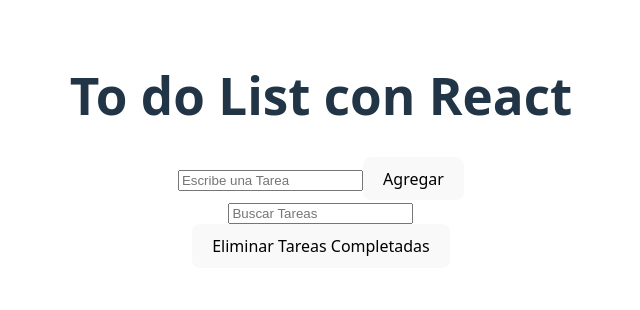
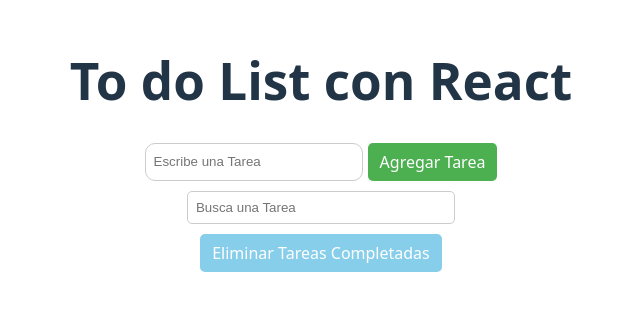
Before and after one commit to AlexFTF-art/To-Do-App-React, a React (Vite) app: page / in a window 1280 px wide. Shown: the part 250-560 px from the top of the page, without its empty margins (319-959 px from the left). Built offline with nearby package versions, Linux system fonts and the light colour scheme.

Commit message:
Componentes y estilo funcionando

```diff
--- a/src/App.jsx
+++ b/src/App.jsx
@@ -1,6 +1,9 @@
 import { useState } from 'react'
 import './App.css'
-import TaskItem from './components/TaskItem';
+import TaskItem from './components/TaskItem/TaskItem';
+import AddTask from './components/AddTask/AddTask';
+import SearchTask from './components/Filter/SearchTask';
+import DeleteCompBtn from './components/DeleteBtn/DeleteCompBtn';
 
 function App() {
 
@@ -67,19 +70,21 @@
 
 
         {/* NewTask */}
-        <div>
-          <input type="text" placeholder='Escribe una Tarea' value={newTask}
-            onChange={(e) => setNewTask(e.target.value)}/>
-          <button onClick={addTask}>Agregar</button>
-        </div>
+        <AddTask
+          newTask={newTask}
+          setNewTask={setNewTask}
+          addTask={addTask}
+        />
 
         {/* Filter */}
-        <div>
-          <input type="text" placeholder='Buscar Tareas' value={filter}
-            onChange={(e) => setFilter(e.target.value)}/>
-        </div>
+        <SearchTask
+          filter={filter}
+          setFilter={setFilter}
+        />
 
-        <button onClick={deleteCompleteTasks}>Eliminar Tareas Completadas</button>
+        <DeleteCompBtn
+          deleteCompleteTasks={deleteCompleteTasks}
+        />
 
         {/* Contenedor agregar map y classname*/}
         <div>
--- /dev/null
+++ b/src/components/AddTask/AddTask.css
@@ -0,0 +1,26 @@
+.task-container {
+  display: flex;
+  justify-content: center;
+  margin: 10px 0;
+}
+
+.input-container {
+  padding: 8px;
+  width: 200px;
+  margin-right: 5px;
+  border-radius: 10px;
+  border: 1px solid #ccc;
+}
+
+.btn-add {
+  padding: 8px 12px;
+  border: none;
+  border-radius: 5px;
+  cursor: pointer;
+  background-color: #4CAF50;
+  color: white;
+}
+
+.btn-add:hover {
+  background-color: #45a049;
+}
--- /dev/null
+++ b/src/components/AddTask/AddTask.jsx
@@ -0,0 +1,19 @@
+import "./AddTask.css";
+
+const AddTask = ({ newTask, setNewTask, addTask}) => {
+  return (
+    <div className="task-container">
+      <input
+        type="text"
+        className="input-container"
+        placeholder="Escribe una Tarea"
+        value={newTask}
+        onChange={(e) => setNewTask(e.target.value)}
+      />
+
+      <button onClick={addTask} className="btn-add">Agregar Tarea</button>
+    </div>
+  );
+};
+
+export default AddTask;
--- /dev/null
+++ b/src/components/DeleteBtn/DeleteCompBtn.css
@@ -0,0 +1,18 @@
+.container-delete {
+  display: flex;
+  justify-content: center;
+  margin: 10px 0;
+}
+
+.btn-delete-complete {
+  padding: 8px 12px;
+  border: none;
+  border-radius: 5px;
+  cursor: pointer;
+  background-color: skyblue;
+  color: #ffffff;
+}
+
+.btn-delete-complete:hover {
+  background-color: lightblue;
+}
--- /dev/null
+++ b/src/components/DeleteBtn/DeleteCompBtn.jsx
@@ -0,0 +1,14 @@
+import "./DeleteCompBtn.css";
+
+const DeleteCompBtn = ({deleteCompleteTasks}) => {
+  return (
+    <div className="container-delete">
+      <button onClick={deleteCompleteTasks} className="btn-delete-complete">
+        Eliminar Tareas Completadas
+      </button>
+    </div>
+
+  )
+}
+
+export default DeleteCompBtn;
--- /dev/null
+++ b/src/components/Filter/SearchTask.css
@@ -0,0 +1,12 @@
+.search-container {
+  display: flex;
+  justify-content: center;
+  margin: 10px 0;
+}
+
+.container-input-search {
+  padding: 8px;
+  width: 250px;
+  border-radius: 5px;
+  border: 1px solid #ccc;
+}
--- /dev/null
+++ b/src/components/Filter/SearchTask.jsx
@@ -0,0 +1,17 @@
+import "./SearchTask.css";
+
+const SearchTask = ({ filter, setFilter}) => {
+  return (
+    <div className="search-container">
+      <input
+        type="text"
+        className="container-input-search"
+        placeholder="Busca una Tarea"
+        value={filter}
+        onChange={(e) => setFilter(e.target.value)}
+      />
+    </div>
+  );
+};
+
+export default SearchTask;
--- /dev/null
+++ b/src/components/TaskItem/TaskItem.css
@@ -0,0 +1,39 @@
+.task-item {
+  max-width: 400px;
+  display: flex;
+  align-items: center;
+  justify-content: space-between;
+  padding: 10px;
+  margin: 5px auto;
+  border-radius: 10px;
+  color: #ffffff;
+}
+
+.task-completed {
+  text-decoration: line-through;
+  opacity: 0.6;
+}
+
+.task-text {
+  flex-grow: 1;
+  margin-left: 10px;
+  cursor: pointer;
+}
+
+.btn-delete {
+  margin-left: 10px;
+  background-color: #ff1a1a;
+  border: none;
+  color: white;
+  cursor: pointer;
+  border-radius: 5px;
+}
+
+.btn-delete:hover {
+  background-color: #ff1a1a;
+}
+
+.pick-color {
+  margin-left: 10px;
+  cursor: pointer;
+}
--- a/src/components/TaskItem.jsx
+++ b/src/components/TaskItem/TaskItem.jsx
@@ -1,10 +1,9 @@
-
-
+import "./TaskItem.css";
 
 const TaskItem = ({ task, toggleComplete, deleteTask, changeColor }) => {
   return (
     <div
-      className={`task ${task.complete ? "completada" : ""}`}
+      className={`task-item ${task.complete ? "task-completed" : ""}`}
       style={{ backgroundColor: task.color}}
     >
       <input
@@ -13,19 +12,23 @@
         onChange={() => toggleComplete(task.id)}
       />
 
-      <span onClick={() => toggleComplete(task.id)}
-        style={{cursor: "pointer"}}
+      <span
+        className="task-text"
+        onClick={() => toggleComplete(task.id)}
       >
         {task.text}
       </span>
 
       <input
         type="color"
+        className="pick-color"
         value={task.color}
         onChange={(e) => changeColor(task.id, e.target.value)}
       />
 
-      <button onClick={(e) => {
+      <button
+        className="btn-delete"
+        onClick={(e) => {
         e.stopPropagation();
         deleteTask(task.id);
       }}>X</button>
```
